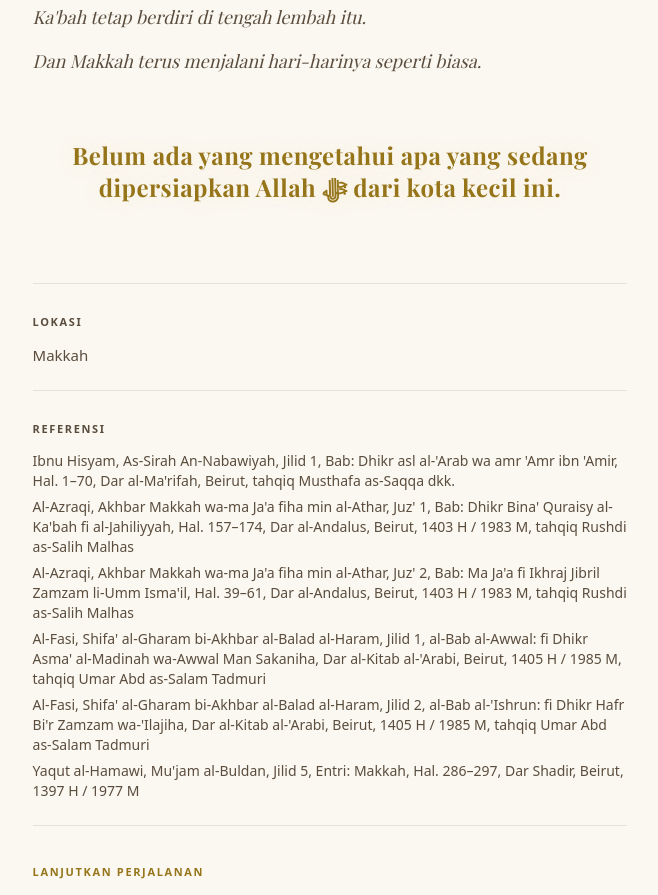
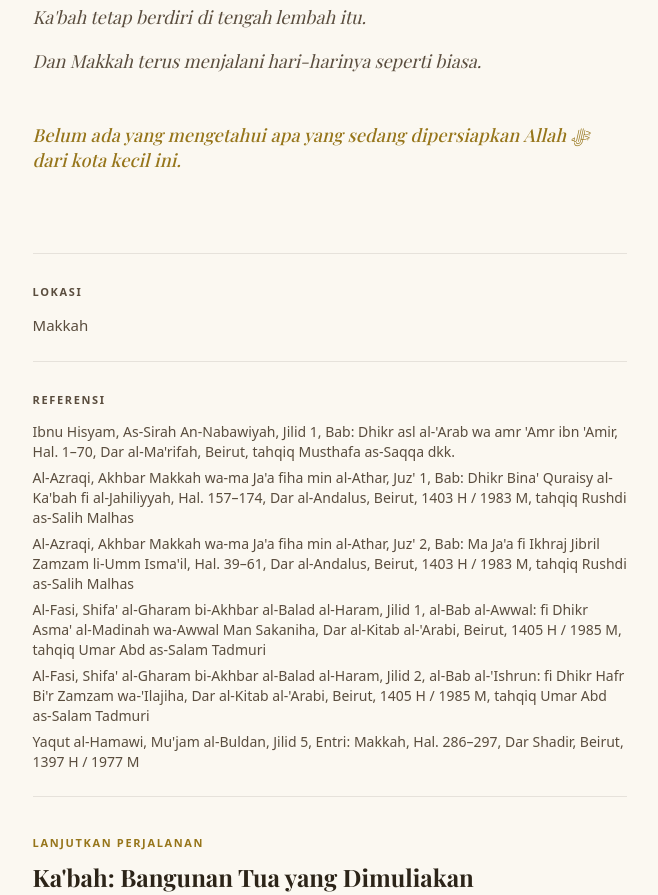
Before and after one commit to abuauf4/jejak-cahaya, a Next.js app: page /bab/2 in a window 1280 px wide. Shown: the part 6840-7735 px from the top of the page, without its empty margins (310-968 px from the left). Built offline with nearby package versions, Linux system fonts and the light colour scheme; a web font is replaced by a local one.

Commit message:
fix: closing punchline — italic, font-medium, left-aligned (not centered/bold), subtle letter-spacing

```diff
--- a/src/app/globals.css
+++ b/src/app/globals.css
@@ -168,10 +168,9 @@ html { scroll-behavior: smooth; }
 .reader-content p { margin-bottom: 1.2rem; }
 .reader-content p:last-child { margin-bottom: 0; }
 
-/* Closing punchline — dramatic standalone line at end of reflection */
+/* Closing punchline — subtle, italic, slightly bolder, left-aligned */
 .reader-closing {
-  letter-spacing: 0.02em;
-  text-shadow: 0 0 20px rgba(212, 168, 67, 0.15);
+  letter-spacing: 0.01em;
 }
 
 /* Scene break — editorial rhythm pause between sections */
--- a/src/components/jejak/StoryContent.tsx
+++ b/src/components/jejak/StoryContent.tsx
@@ -249,7 +249,7 @@ export default function StoryContent({
                     return (
                       <p
                         key={`reflection-${i}`}
-                        className="reader-closing text-center not-italic font-serif-display font-bold text-xl sm:text-2xl mt-16 mb-0 text-gold dark:text-lantern-mid"
+                        className="reader-closing font-medium text-gold dark:text-lantern-mid mt-12 mb-0"
                       >
                         {paragraph}
                       </p>
```
